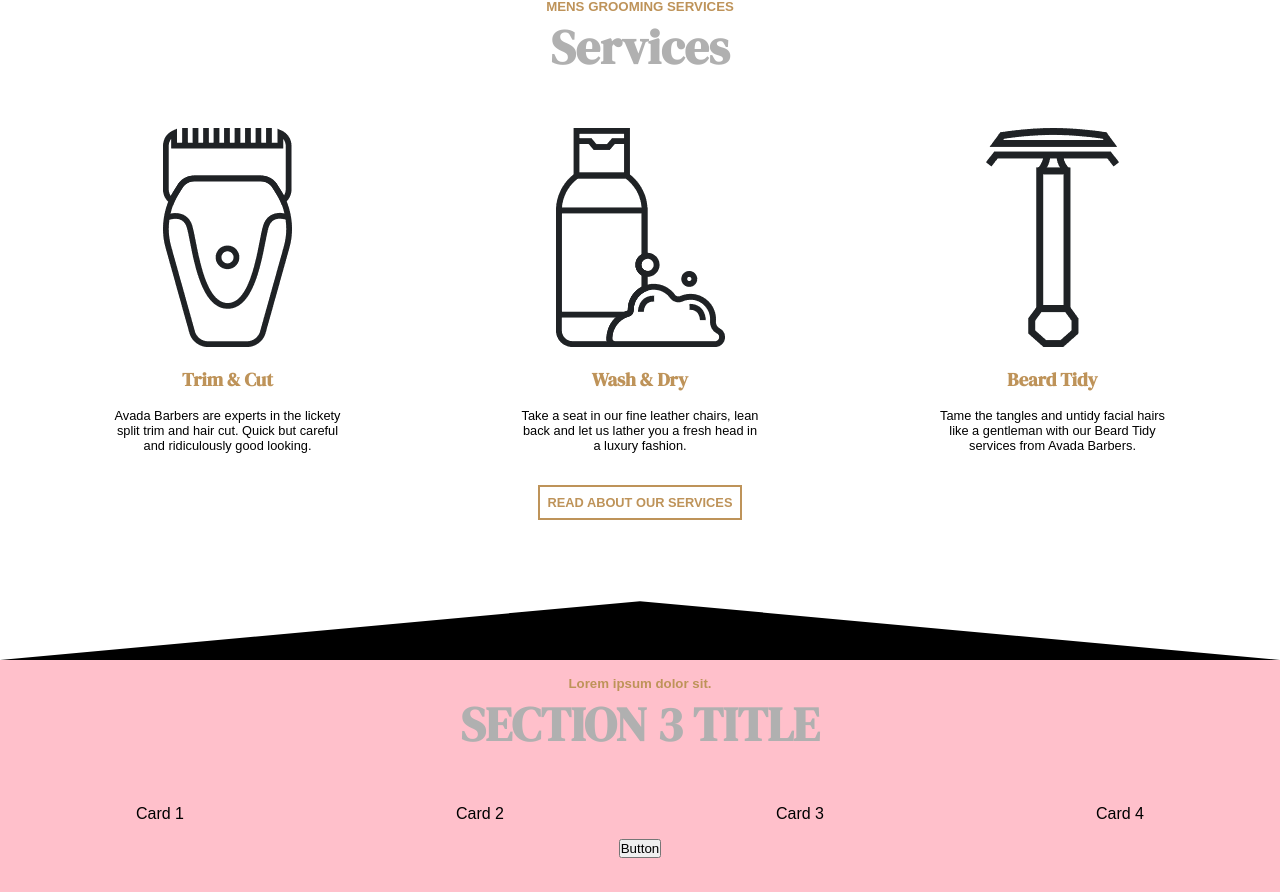
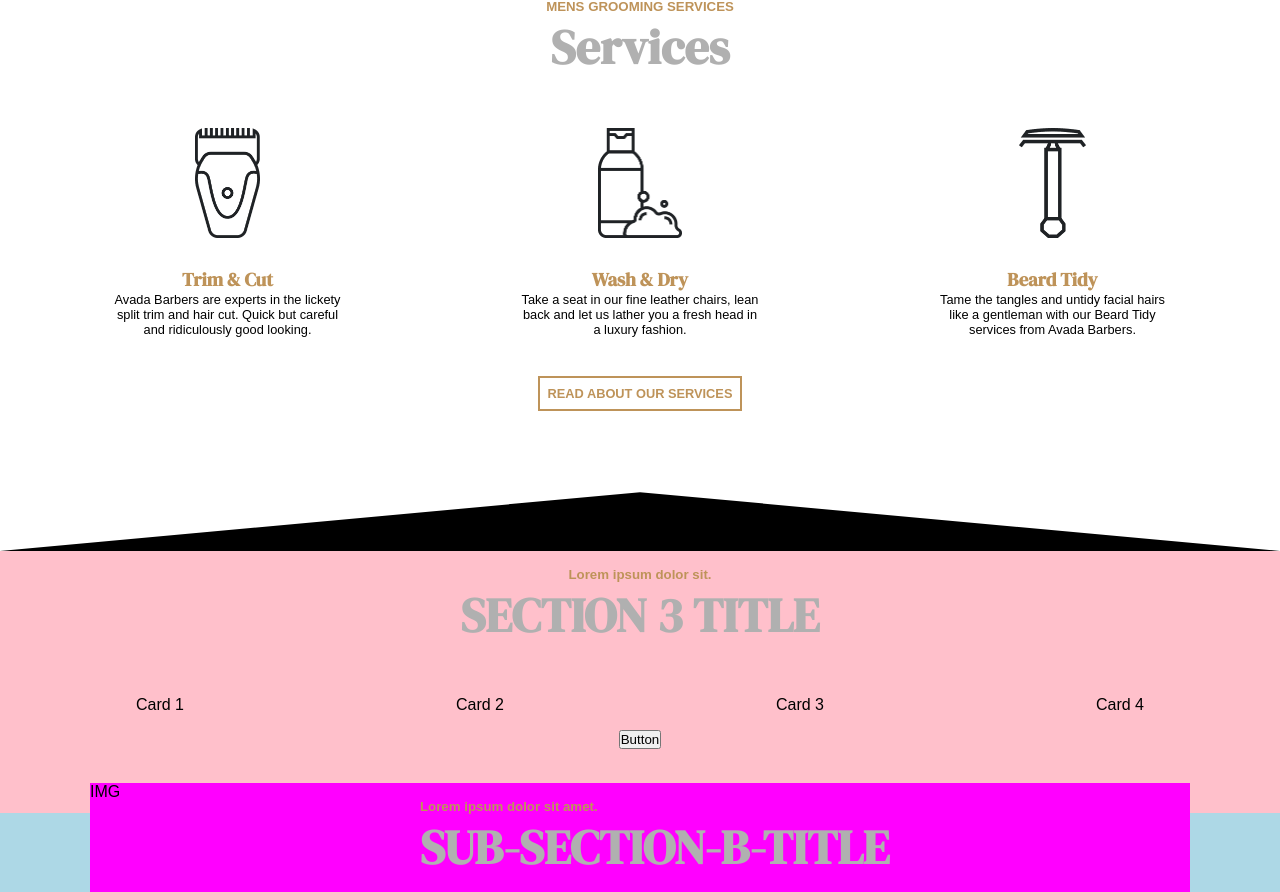
Before and after one commit to Francesca-Dascanio/proj-html-vuejs, a Vue app: page / in a window 1280 px wide. Shown: the part 1060-1952 px from the top of the page. Built offline with nearby package versions, Linux system fonts and the light colour scheme.

Commit message:
Stilizzazione main > section-2 completata

```diff
--- a/src/components/Main/SectionTwo.vue
+++ b/src/components/Main/SectionTwo.vue
@@ -47,12 +47,14 @@ export default {
                             <div class="card-img">
                                 <img :src="`/src/assets/${item.image}`" alt="Icon">
                             </div>
+                            <div class="card-contents">
                                 <h3>
                                     {{ item.service }}
                                 </h3>
                                 <p>
                                     {{ item.description }}
                                 </p>
+                            </div>
                         </div>
                         <!-- <div class="card text-center py-md">
                             Card 2
@@ -97,14 +99,25 @@ export default {
 
                         }
 
-                        // > .card-img {
-                        //     width: 80%;
-                        //     height: 100%;
-                        // }
+                        > .card-img {
 
-                        > p {
+                            height: 60%;
+
+                             img {
+
+                                height: 110px;
+                                object-fit: cover;
+                             }
+                        }
+
+                        > .card-contents {
+
+                            height: 40%;
+
+                            p {
                                 padding: 0 1rem 1rem;
                                 font-size: 0.8rem;
+                            }
                         }
 
                     }
--- a/src/styles/partials/mixins.scss
+++ b/src/styles/partials/mixins.scss
@@ -8,4 +8,10 @@
     background-color: transparent;
     cursor: pointer;
 
+    &:hover {
+        background-color: $primary-color;
+        color: $fourth-color;
+        cursor: pointer;
+    }
+
 }
```
Lines whose indentation alone changed are shown as unchanged.
